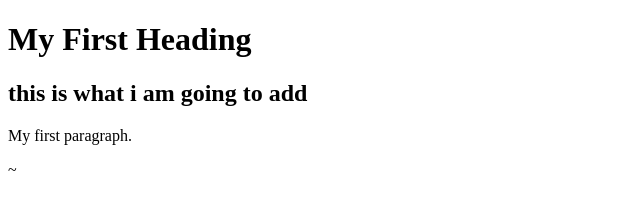
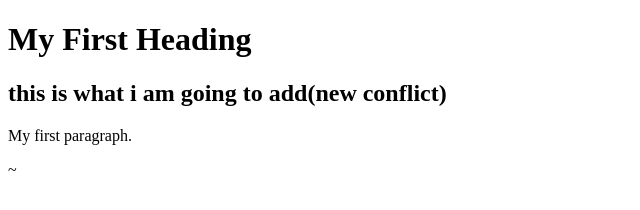
Before and after one commit to mingwd/newTest, a plain HTML site: page index.html in a window 1280 px wide. Shown: the whole page, without its empty margins (0-640 px from the left). Drawn offline with Linux system fonts and the light colour scheme.

Commit message:
new conflict

```diff
--- a/index.html
+++ b/index.html
@@ -3,7 +3,7 @@
 <body>
 
 <h1>My First Heading</h1>
-<h2>this is what i am going to add</h2>
+<h2>this is what i am going to add(new conflict)</h2>
 <p>My first paragraph.</p>
 
 </body>
```
